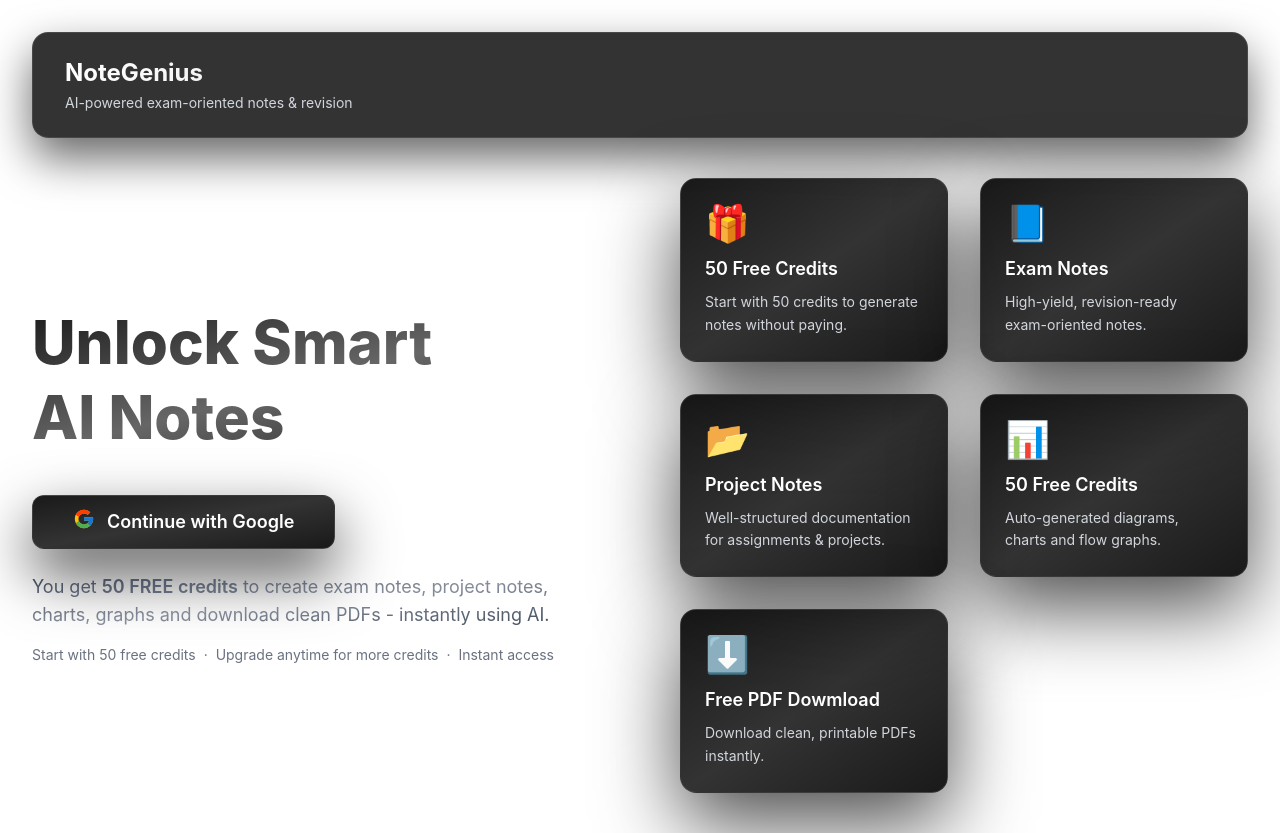
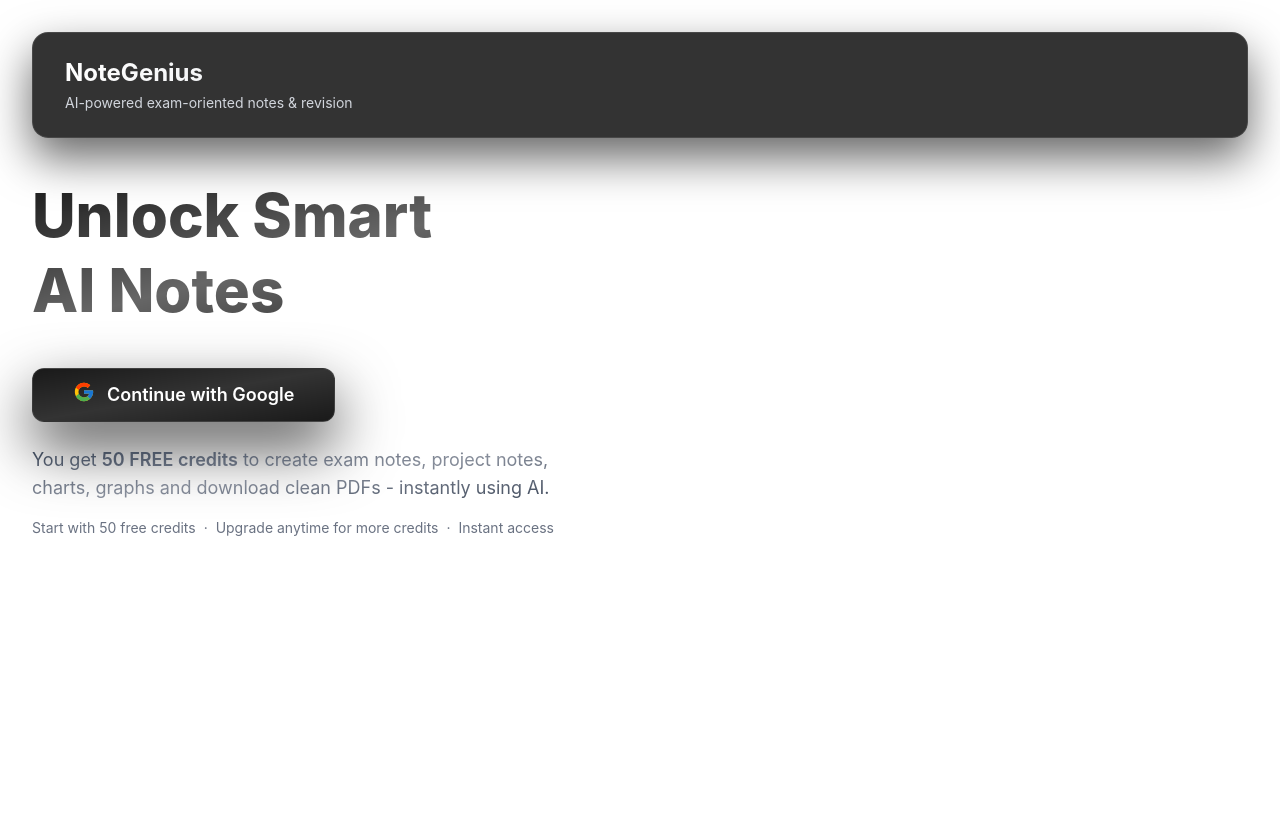
Before and after one commit to imshiva17/AI-Exam-Notes-Generator, a React (Vite) app in the folder client/: page /auth in a window 1280 px wide. After the commit the page ends 800 px from the top, so only its background shows below. Built offline with nearby package versions, Linux system fonts and the light colour scheme.

Commit message:
Working on right content

```diff
--- a/client/src/pages/Auth.jsx
+++ b/client/src/pages/Auth.jsx
@@ -58,13 +58,13 @@
         </motion.div>
 
         {/* Right Content */}
-        <div className="grid grid-cols-1 sm:grid-cols-2 gap-8 ">
+        {/* <div className="grid grid-cols-1 sm:grid-cols-2 gap-8 ">
           <Feature icon={"🎁"} title="50 Free Credits" desc="Start with 50 credits to generate notes without paying."/>
           <Feature icon={"📘"} title="Exam Notes" desc="High-yield, revision-ready exam-oriented notes. "/>
           <Feature icon={"📂"} title="Project Notes" desc="Well-structured documentation for assignments & projects."/>
           <Feature icon={"📊"} title="50 Free Credits" desc="Auto-generated diagrams, charts and flow graphs."/>
           <Feature icon={"⬇️"} title="Free PDF Dowmload" desc="Download clean, printable PDFs instantly."/>
-        </div>
+        </div> */}
       </main>
     </div>
   );
```
